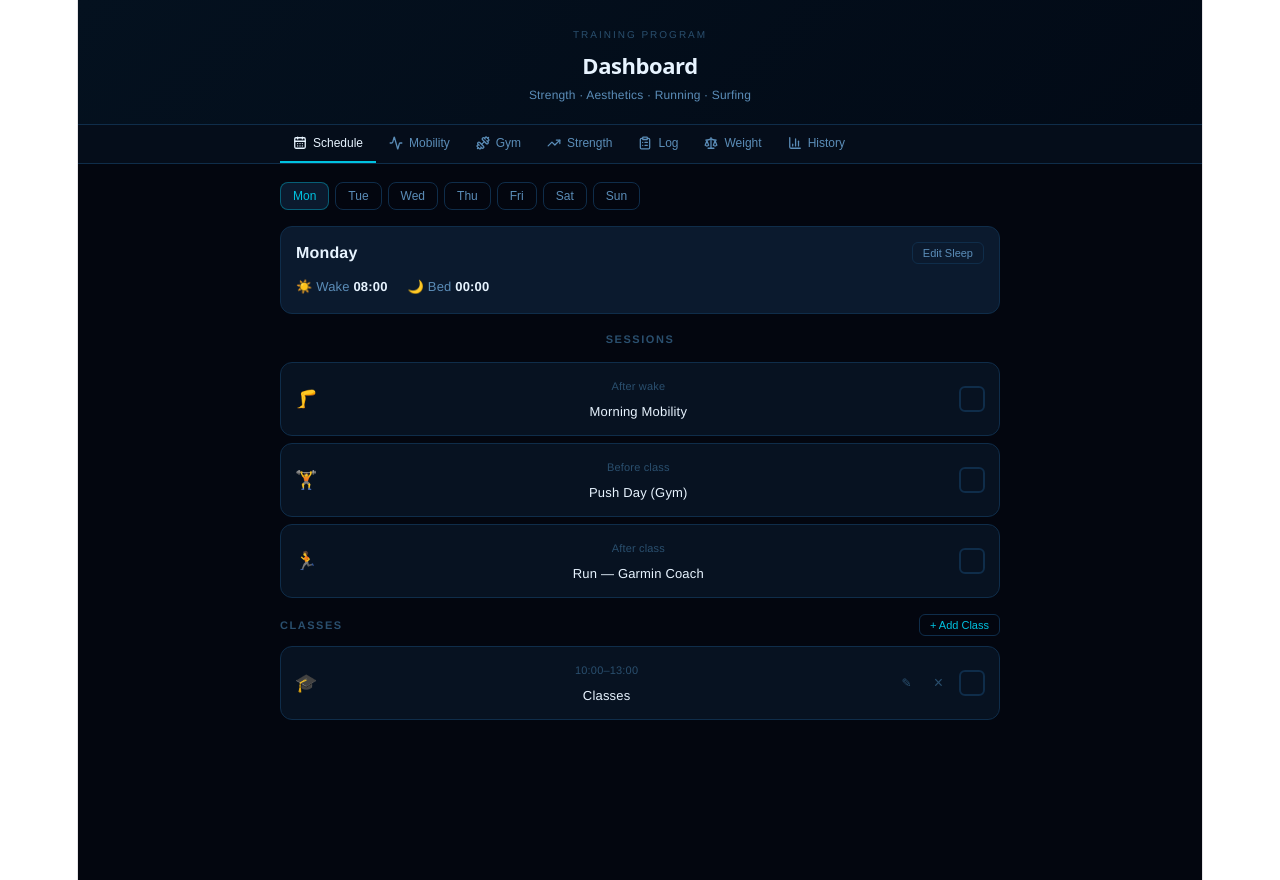
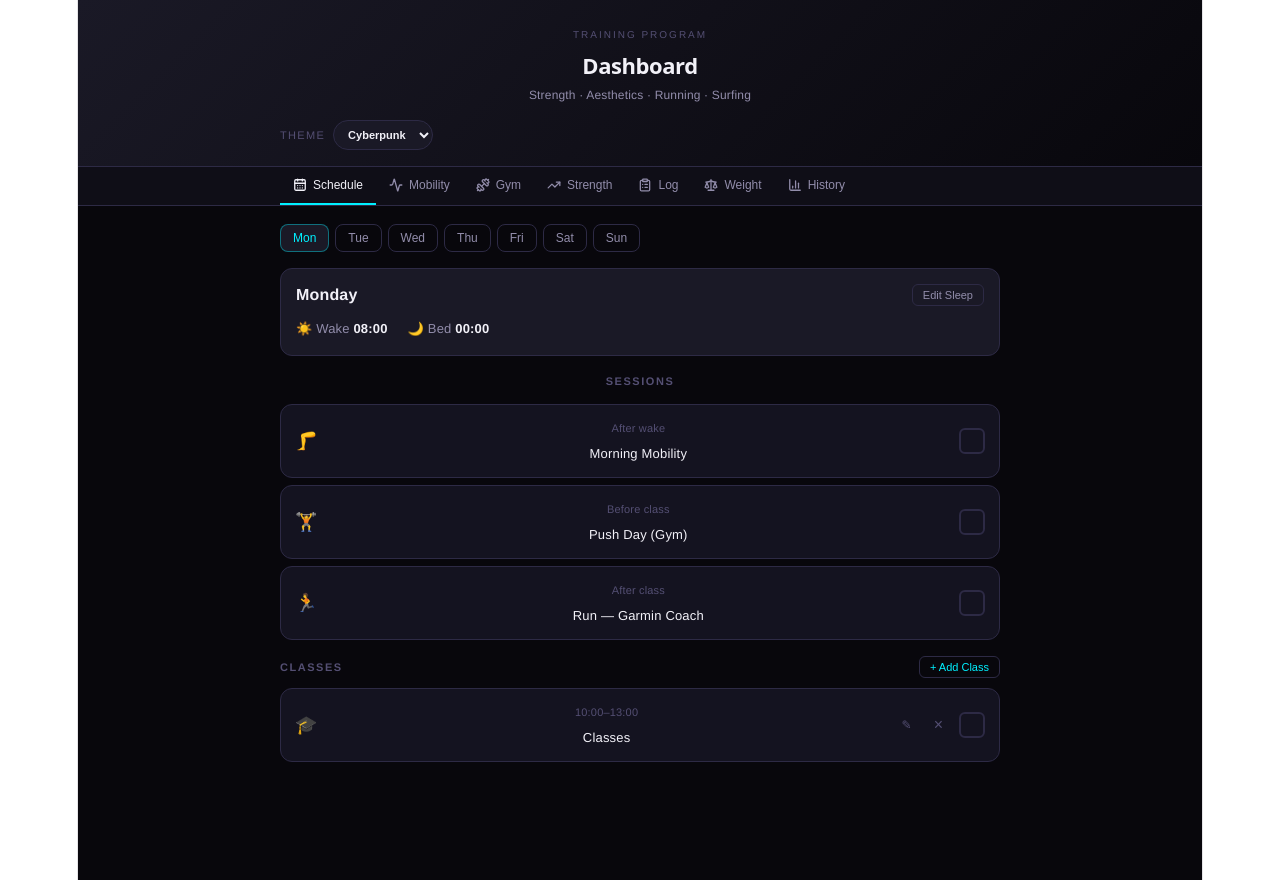
Before and after one commit to w2fy2ngjsy-prog/training-dashboard, a React (Vite) app: page / in a window 1280 px wide. Built offline with nearby package versions, Linux system fonts and the light colour scheme.

Commit message:
added color themes

```diff
--- a/src/App.jsx
+++ b/src/App.jsx
@@ -1,11 +1,11 @@
-import { useState } from "react";
+import { useEffect, useState } from "react";
 import {
   Activity, BarChart3, CalendarDays, ClipboardList,
   Dumbbell, Scale, TrendingUp
 } from "lucide-react";
 
 // ── COLOURS ───────────────────────────────────────────────────────────────────
-const C = {
+const DEFAULT_THEME = {
   bg0:"#03060f", bg1:"#060e1c", bg2:"#0b1a2e", bg3:"#071221",
   border:"#0f2d4a", borderHi:"#1a4060",
   textPrimary:"#e8f4ff", textSec:"#5b8db8", textDim:"#2a4f6e",
@@ -13,6 +13,76 @@ const C = {
   flex:"#f472b6", rest:"#94a3b8", surf:"#00c2e0",
   accent:"#00c2e0", weight:"#f472b6",
 };
+
+const THEMES = {
+  cyberpunk:{
+    bg0:"#08070c", bg1:"#0f0e17", bg2:"#1a1926", bg3:"#141320",
+    border:"#2d2a45", borderHi:"#48436c",
+    textPrimary:"#f2f1f8", textSec:"#928dab", textDim:"#544f73",
+    push:"#ff0055", pull:"#00ff66", legs:"#ffe600", run:"#9d00ff",
+    flex:"#ff00aa", rest:"#5d637a", surf:"#00f0ff",
+    accent:"#00f0ff", weight:"#ff0055",
+  },
+  eclipse:{
+    bg0:"#0b0d14", bg1:"#121522", bg2:"#1b2230", bg3:"#161b28",
+    border:"#2b3145", borderHi:"#3f4968",
+    textPrimary:"#f4f7ff", textSec:"#8e98b8", textDim:"#5f6985",
+    push:"#ff7b54", pull:"#34d399", legs:"#fbbf24", run:"#8b5cf6",
+    flex:"#ec4899", rest:"#64748b", surf:"#22d3ee",
+    accent:"#22d3ee", weight:"#ff7b54",
+  },
+  default:{...DEFAULT_THEME},
+  seaGlassObsidian:{
+    bg0:"#0e1312", bg1:"#141c1a", bg2:"#1d2926", bg3:"#182220",
+    border:"#283a36", borderHi:"#3d5751",
+    textPrimary:"#e3ece9", textSec:"#87a39b", textDim:"#4f6e66",
+    push:"#e0633b", pull:"#4ea87f", legs:"#d99d38", run:"#8f73be",
+    flex:"#d67087", rest:"#697c77", surf:"#3bb2b8",
+    accent:"#c3dfc8", weight:"#d67087",
+  },
+  midnightOchre:{
+    bg0:"#121214", bg1:"#191a1e", bg2:"#23252a", bg3:"#1d1e23",
+    border:"#32353e", borderHi:"#484d5a",
+    textPrimary:"#edeef2", textSec:"#8e93a3", textDim:"#545866",
+    push:"#d65a31", pull:"#38a37f", legs:"#d4a373", run:"#9a8c7d",
+    flex:"#c05c7e", rest:"#6c7280", surf:"#2a9d8f",
+    accent:"#d4a373", weight:"#d65a31",
+  },
+  deepPacific:{
+    bg0:"#091011", bg1:"#101a1c", bg2:"#18272a", bg3:"#132023",
+    border:"#21383c", borderHi:"#315258",
+    textPrimary:"#e4ecee", textSec:"#7b9a9e", textDim:"#466367",
+    push:"#e07a5f", pull:"#52a382", legs:"#f2cc8f", run:"#8d81ac",
+    flex:"#e27396", rest:"#5d7377", surf:"#3dccc7",
+    accent:"#3dccc7", weight:"#e07a5f",
+  },
+  coastalMist:{
+    bg0:"#f3f5f3", bg1:"#e5eae6", bg2:"#d5dfd7", bg3:"#fafbf9",
+    border:"#bdc2bd", borderHi:"#9ba39b",
+    textPrimary:"#1b2926", textSec:"#475955", textDim:"#81918d",
+    push:"#ca532a", pull:"#2f855a", legs:"#c0832a", run:"#72579b",
+    flex:"#be4f69", rest:"#697975", surf:"#1d878c",
+    accent:"#2f855a", weight:"#ca532a",
+  },
+  architecturalParchment:{
+    bg0:"#f4f1ea", bg1:"#e8e3d8", bg2:"#dbd4c4", bg3:"#faf8f4",
+    border:"#c7beab", borderHi:"#a39883",
+    textPrimary:"#22201d", textSec:"#5a544b", textDim:"#948a7b",
+    push:"#c84b31", pull:"#3a7d44", legs:"#b87d2b", run:"#70527f",
+    flex:"#b55364", rest:"#736b5e", surf:"#2a7b88",
+    accent:"#b87d2b", weight:"#c84b31",
+  },
+  industrialMonolith:{
+    bg0:"#eeefee", bg1:"#e0e2e0", bg2:"#d0d4d0", bg3:"#f8f9f8",
+    border:"#b8bcb8", borderHi:"#929692",
+    textPrimary:"#141614", textSec:"#424642", textDim:"#7e827e",
+    push:"#bd4a22", pull:"#2b7d5a", legs:"#b38218", run:"#6b5094",
+    flex:"#b04b68", rest:"#656a65", surf:"#1d7d91",
+    accent:"#1d7d91", weight:"#bd4a22",
+  },
+};
+
+const C = {...DEFAULT_THEME};
 
 // ── LOCAL STORAGE ─────────────────────────────────────────────────────────────
 const LS = {
@@ -29,7 +99,7 @@ const weekLabel = k=>{ const s=new Date(k+"T12:00:00"),e=new Date(s);e.setDate(s
 // ── GYM DATA ─────────────────────────────────────────────────────────────────
 const GYM_PLANS = {
   "Push Day": {
-    color:"#ff6b35", muscles:"Chest · Shoulders · Triceps",
+    color:C.push, muscles:"Chest · Shoulders · Triceps",
     exercises:[
       {name:"Incline Barbell Bench Press", sets:"1 warm-up + 4×10", weight:"Start ~45kg", note:"Control the eccentric (3s down)"},
       {name:"Flat Dumbbell Bench Press",   sets:"3×10",  weight:"20kg/hand",  note:"Full ROM, pause at bottom"},
@@ -40,7 +110,7 @@ const GYM_PLANS = {
     ]
   },
   "Push Day B": {
-    color:"#ff6b35", muscles:"Chest · Shoulders · Triceps",
+    color:C.push, muscles:"Chest · Shoulders · Triceps",
     exercises:[
       {name:"Smith Machine Bench Press",   sets:"4×10",  weight:"~50kg",      note:"Use smith if bench is taken"},
       {name:"Incline Dumbbell Press",      sets:"3×12",  weight:"18–20kg/h",  note:"30° incline"},
@@ -51,7 +121,7 @@ const GYM_PLANS = {
     ]
   },
   "Pull Day": {
-    color:"#39d353", muscles:"Back · Biceps · Rear Delts",
+    color:C.pull, muscles:"Back · Biceps · Rear Delts",
     exercises:[
       {name:"Lat Pulldown",                sets:"1 warm-up + 4×10", weight:"60→65kg",  note:"Drive elbows down"},
       {name:"Bent Over Barbell Row",       sets:"4×10",  weight:"40–50kg",    note:"Hinge at hips, neutral spine"},
@@ -63,7 +133,7 @@ const GYM_PLANS = {
     ]
   },
   "Pull Day B": {
-    color:"#39d353", muscles:"Back · Biceps · Rear Delts",
+    color:C.pull, muscles:"Back · Biceps · Rear Delts",
     exercises:[
       {name:"Wide Grip Lat Pulldown",      sets:"4×10",    weight:"55–65kg",  note:"Stretch lats at top"},
       {name:"Single Arm DB Row",           sets:"3×10 ea", weight:"20–24kg",  note:"Full ROM, drive elbow back"},
@@ -75,7 +145,7 @@ const GYM_PLANS = {
     ]
   },
   "Legs Day": {
-    color:"#f5c518", muscles:"Quads · Hamstrings · Glutes · Calves",
+    color:C.legs, muscles:"Quads · Hamstrings · Glutes · Calves",
     exercises:[
       {name:"Smith Machine Squat",         sets:"1 warm-up + 4×10", weight:"40–50kg",    note:"Feet fwd, depth to parallel"},
       {name:"Goblet Squat / Leg Press",    sets:"3×12",  weight:"16–20kg DB", note:"Build form first"},
@@ -90,7 +160,7 @@ const GYM_PLANS = {
 // ── MOBILITY DATA ─────────────────────────────────────────────────────────────
 const MOBILITY = {
   ankle:{
-    color:"#00c2e0", icon:"🦶",
+    color:C.accent, icon:"🦶",
     exercises:[
       {name:"Ankle Circles",          reps:"20 each direction, each foot", note:"Seated or lying. Slow, full ROM."},
       {name:"Alphabet Tracing",       reps:"A–Z once per foot",            note:"Draw the alphabet with your big toe in the air."},
@@ -101,7 +171,7 @@ const MOBILITY = {
     ]
   },
   hip:{
-    color:"#f472b6", icon:"🍑",
+    color:C.flex, icon:"🍑",
     exercises:[
       {name:"90/90 Hip Stretch",        reps:"60s each side",   note:"Sit on floor, both knees at 90°. Lean into front hip."},
       {name:"Hip Flexor Lunge Stretch", reps:"60s each side",   note:"Low lunge, push hips fwd. Tuck pelvis under."},
@@ -112,7 +182,7 @@ const MOBILITY = {
     ]
   },
   spine:{
-    color:"#f5c518", icon:"🦴",
+    color:C.legs, icon:"🦴",
     exercises:[
       {name:"Cat-Cow",                       reps:"10 slow cycles",    note:"On all fours. Breathe in on cow, out on cat."},
       {name:"Thoracic Extension (foam roller)",reps:"10 reps, hold 5s",note:"Mid-back on roller, arms crossed, extend over it."},
@@ -160,19 +230,46 @@ const LIFT_TARGETS = {
   "Standing Calf Raise":        [{ph:"Ph1",kg:0}, {ph:"Ph2",kg:20},{ph:"Ph3",kg:40},{ph:"Ph4",kg:60}],
 };
 
+const THEME_OPTIONS = [
+  {key:"cyberpunk", label:"Cyberpunk"},
+  {key:"eclipse", label:"Eclipse"},
+  {key:"seaGlassObsidian", label:"Sea Glass"},
+  {key:"midnightOchre", label:"Midnight"},
+  {key:"deepPacific", label:"Pacific"},
+  {key:"coastalMist", label:"Coastal"},
+  {key:"architecturalParchment", label:"Parchment"},
+  {key:"industrialMonolith", label:"Monolith"},
+];
+
+const applyTheme = (themeKey) => {
+  const palette = THEMES[themeKey] || THEMES.default;
+  Object.assign(C, palette);
+  Object.entries(GYM_PLANS).forEach(([name, plan]) => {
+    if (name.includes("Push")) plan.color = C.push;
+    else if (name.includes("Pull")) plan.color = C.pull;
+    else if (name.includes("Legs")) plan.color = C.legs;
+  });
+  MOBILITY.ankle.color = C.accent;
+  MOBILITY.hip.color = C.flex;
+  MOBILITY.spine.color = C.legs;
+};
+
+const initialThemeKey = LS.get("theme", "cyberpunk");
+applyTheme(initialThemeKey);
+
 // ── SHARED COMPONENTS ─────────────────────────────────────────────────────────
 const Card=({children,style={}})=>(
-  <div style={{background:C.bg3,border:`1px solid ${C.border}`,borderRadius:12,padding:"13px 15px",...style}}>{children}</div>
+  <div style={{background:C.bg3,border:`1px solid ${C.border}`,borderRadius:12,padding:"13px 15px",transition:"background-color 140ms ease, border-color 140ms ease, color 140ms ease",...style}}>{children}</div>
 );
 const SecLabel=({children,style={}})=>(
-  <div style={{fontSize:11,textTransform:"uppercase",letterSpacing:"0.14em",color:C.textDim,marginBottom:9,fontWeight:600,...style}}>{children}</div>
+  <div style={{fontSize:11,textTransform:"uppercase",letterSpacing:"0.14em",color:C.textDim,marginBottom:9,fontWeight:600,transition:"color 140ms ease",...style}}>{children}</div>
 );
 const Tag=({label,color})=>(
-  <span style={{fontSize:10,padding:"2px 7px",borderRadius:4,fontWeight:700,letterSpacing:"0.05em",background:color+"22",color}}>{label}</span>
+  <span style={{fontSize:10,padding:"2px 7px",borderRadius:4,fontWeight:700,letterSpacing:"0.05em",background:color+"22",color,transition:"background-color 140ms ease, color 140ms ease"}}>{label}</span>
 );
 const Pill=({children,active,color,onClick})=>(
   <button onClick={onClick} style={{background:active?C.bg2:"transparent",border:`1px solid ${active?color+"66":C.border}`,
-    borderRadius:8,padding:"6px 12px",cursor:"pointer",color:active?color:C.textSec,fontSize:12,fontWeight:500}}>{children}</button>
+    borderRadius:8,padding:"6px 12px",cursor:"pointer",color:active?color:C.textSec,fontSize:12,fontWeight:500,transition:"background-color 140ms ease, border-color 140ms ease, color 140ms ease"}}>{children}</button>
 );
 
 // ── BAR CHART ─────────────────────────────────────────────────────────────────
@@ -1003,19 +1100,41 @@ const TABS=[
 
 export default function App(){
   const [tab,setTab]=useState("schedule");
+  const [themeKey,setThemeKey]=useState(initialThemeKey);
+  const [isTransitioning,setIsTransitioning]=useState(false);
+
+  useEffect(()=>{
+    setIsTransitioning(true);
+    const timeout=setTimeout(()=>{
+      applyTheme(themeKey);
+      LS.set("theme", themeKey);
+      setIsTransitioning(false);
+    }, 90);
+    return ()=>clearTimeout(timeout);
+  }, [themeKey]);
+
   return(
-    <div style={{minHeight:"100vh",background:C.bg0,color:C.textPrimary,fontFamily:"'DM Sans','Helvetica Neue',sans-serif",paddingBottom:80}}>
-      <div style={{background:"linear-gradient(135deg,#04111f 0%,#020a16 100%)",borderBottom:`1px solid ${C.border}`,padding:"22px 18px 16px"}}>
+    <div style={{minHeight:"100vh",background:C.bg0,color:C.textPrimary,fontFamily:"'DM Sans','Helvetica Neue',sans-serif",paddingBottom:80,transition:"background-color 140ms ease, color 140ms ease",position:"relative",overflow:"hidden"}}>
+      <div style={{position:"absolute",inset:0,background:C.bg0,opacity:isTransitioning?1:0,transition:"opacity 140ms ease",pointerEvents:"none",zIndex:20}} />
+      <div style={{background:`linear-gradient(135deg, ${C.bg2} 0%, ${C.bg0} 100%)`,borderBottom:`1px solid ${C.border}`,padding:"22px 18px 16px",transition:"background 140ms ease, border-color 140ms ease"}}>
         <div style={{maxWidth:720,margin:"0 auto"}}>
           <div style={{fontSize:10,letterSpacing:"0.2em",color:C.textDim,textTransform:"uppercase",marginBottom:4}}>Training Program</div>
           <h1 style={{margin:0,fontSize:22,fontWeight:700,letterSpacing:"-0.02em",color:C.textPrimary}}>Dashboard</h1>
           <p style={{margin:"4px 0 0",fontSize:12,color:C.textSec}}>Strength · Aesthetics · Running · Surfing</p>
+          <div style={{marginTop:12,display:"flex",flexWrap:"wrap",gap:8,alignItems:"center"}}>
+            <span style={{fontSize:11,letterSpacing:"0.12em",textTransform:"uppercase",color:C.textDim}}>Theme</span>
+            <select value={themeKey} onChange={(e)=>setThemeKey(e.target.value)} style={{background:C.bg2,border:`1px solid ${C.border}`,borderRadius:999,padding:"7px 10px",color:C.textPrimary,fontSize:11,fontWeight:600,outline:"none",transition:"background-color 140ms ease, border-color 140ms ease, color 140ms ease"}}>
+              {THEME_OPTIONS.map((option)=>(
+                <option key={option.key} value={option.key}>{option.label}</option>
+              ))}
+            </select>
+          </div>
         </div>
       </div>
-      <div style={{background:"#050d1a",borderBottom:`1px solid ${C.border}`,position:"sticky",top:0,zIndex:10}}>
+      <div style={{background:C.bg1,borderBottom:`1px solid ${C.border}`,position:"sticky",top:0,zIndex:10,transition:"background-color 140ms ease, border-color 140ms ease"}}>
         <div style={{maxWidth:720,margin:"0 auto",display:"flex",overflowX:"auto"}}>
           {TABS.map(({key,label,Icon})=>(
-            <button key={key} onClick={()=>setTab(key)} style={{background:"none",border:"none",cursor:"pointer",flexShrink:0,padding:"11px 13px",fontSize:12,fontWeight:500,color:tab===key?C.textPrimary:C.textSec,borderBottom:tab===key?`2px solid ${C.accent}`:"2px solid transparent",display:"inline-flex",alignItems:"center",gap:6}}>
+            <button key={key} onClick={()=>setTab(key)} style={{background:"none",border:"none",cursor:"pointer",flexShrink:0,padding:"11px 13px",fontSize:12,fontWeight:500,color:tab===key?C.textPrimary:C.textSec,borderBottom:tab===key?`2px solid ${C.accent}`:"2px solid transparent",display:"inline-flex",alignItems:"center",gap:6,transition:"color 140ms ease, border-color 140ms ease"}}>
               <Icon size={14} strokeWidth={2.2}/>
               <span>{label}</span>
             </button>
```
